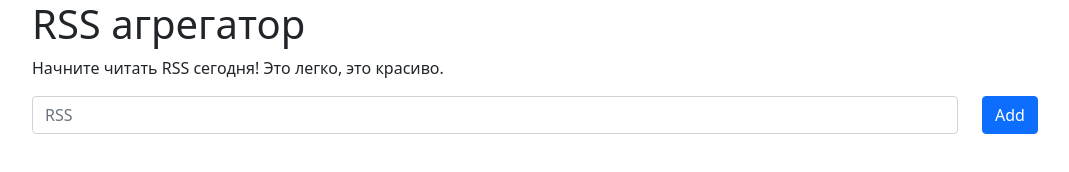
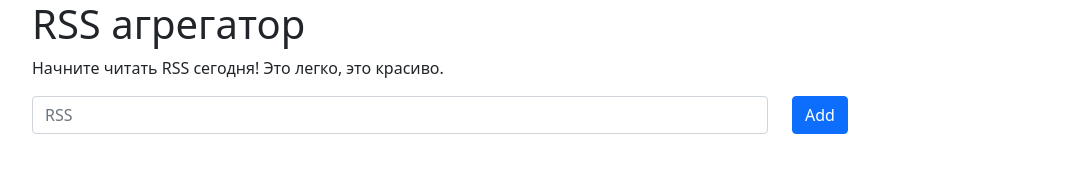
Before and after one commit to maletinchess/frontend-project-lvl3, a website built with webpack: page template.html in a window 1280 px wide. Shown: the whole page, without its empty margins (50-1119 px from the left). Built offline with nearby package versions, Linux system fonts and the light colour scheme.

Commit message:
fix layout-4

```diff
--- a/template.html
+++ b/template.html
@@ -19,10 +19,10 @@
           </div>
         </div>
               <div class="row">
-                <div class="col-10">
+                <div class="col-8">
                    <input type="text" class="form-control" placeholder="RSS">
                 </div>
-                <div class="col-2">
+                <div class="col">
                     <button type="submit" class="btn btn-primary">Add</button>
                 </div>
               </div>
```
Also changed, not shown: public/index.html (+1 -1 lines).
